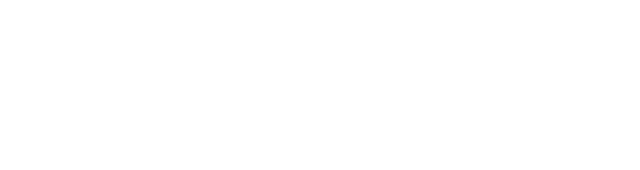
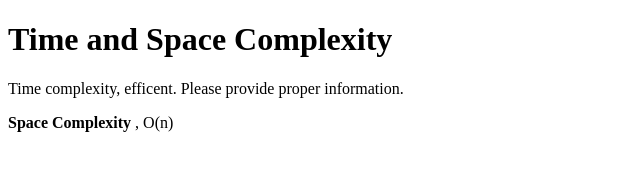
Before and after one commit to acciojob/time-and-space-complexity-sonu2002, a website: page main.html in a window 1280 px wide. Shown: the whole page, without its empty margins (0-640 px from the left). Drawn offline with Linux system fonts and the light colour scheme.

Commit message:
created a submission

```diff
--- a/main.html
+++ b/main.html
@@ -12,5 +12,13 @@
 </script>
 
 </body>
-
+<h1>
+	Time and Space Complexity
+</h1>
+	<p>
+		Time complexity, efficent. Please provide proper information.
+	</p>
+	<p>
+		<strong>Space Complexity</strong> , O(n)
+	</p>
 </html>
```
